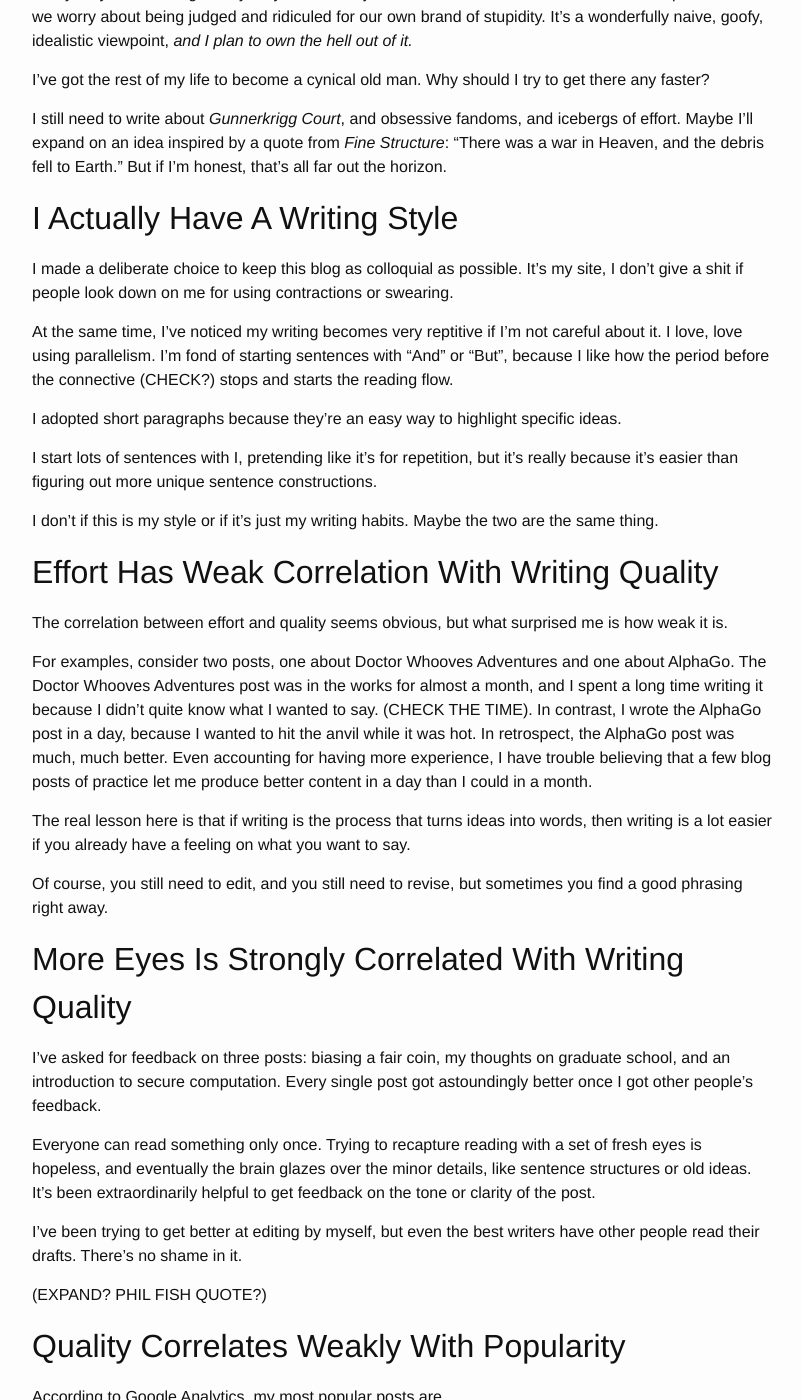
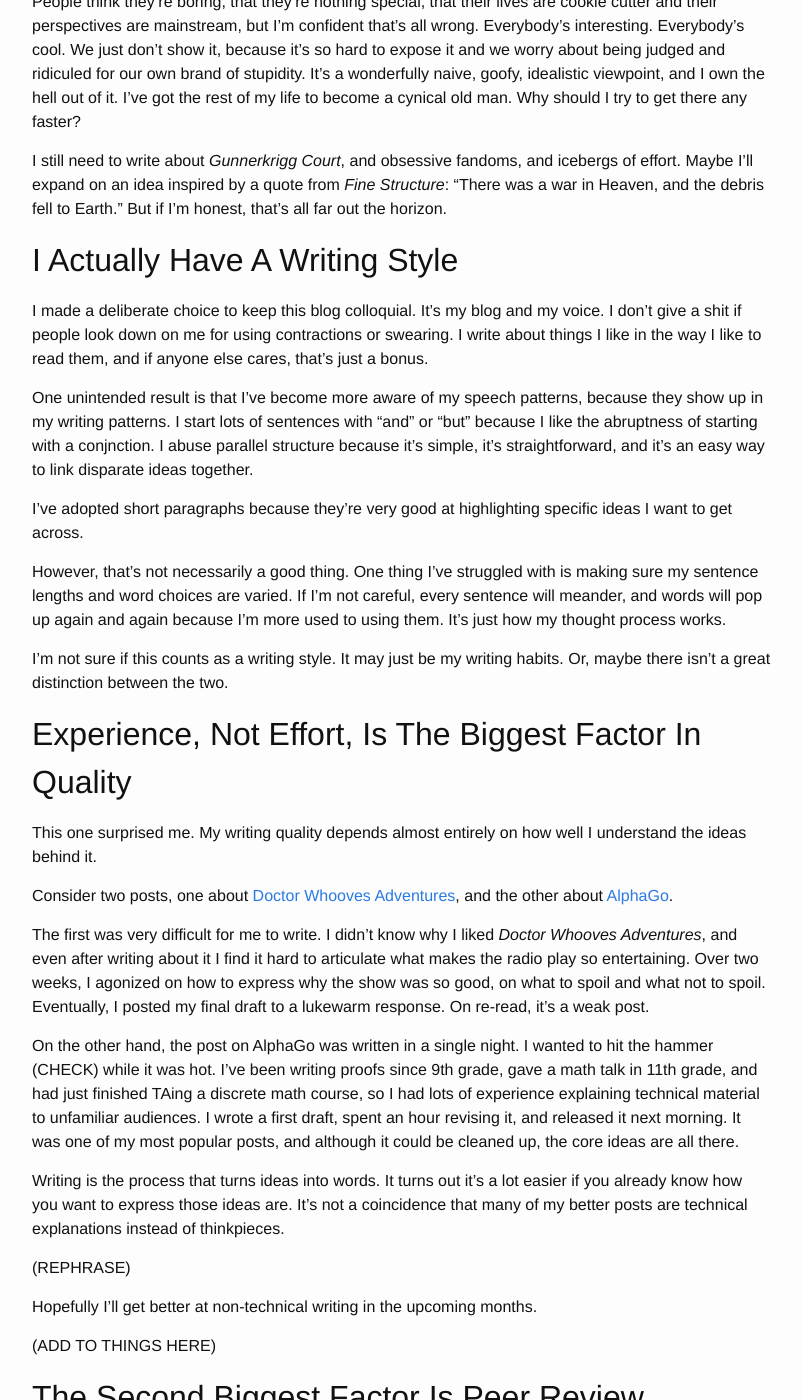
Before and after one commit to alexirpan/alexirpan.github.io, a Jekyll site: the page built from _posts/2016-02-18-half-year.markdown, in a window 1280 px wide and 1400 px high, scrolled down 2756 px. Shown: the whole window, without its empty margins (238-1040 px from the left). Built offline with Jekyll 4.4.1, drawn with Linux system fonts in a browser that asks for light colours; comment, search, counter and statistics services are not loaded; some of the changed text lies outside the part shown.

Commit message:
Getting more ideas down. Nearing a complete second draft

```diff
--- a/_posts/2016-02-18-half-year.markdown
+++ b/_posts/2016-02-18-half-year.markdown
@@ -126,11 +126,12 @@ much the past 6 months. (REORDER)
 Off the top of my head, I have four posts I want to write, and have no work
 on any of them.
 
-Sometimes, people think they're boring. They think they're nothing special, that
-they don't have interesting perspectives or lives. I suppose it's good I don't
-know any narcissists.
-
-But now? I'm quite sure the opposite is true.
+Occasionally, people have thanked me for my writing, or called me interesting
+or special. I'm honored, and I'm very proud of some of my posts, but I don't
+think I'm owed that praise. From my perspective, I've seen some ideas,
+I've thought about parts of my life, and I decided it was worth sharing. Other
+people go through the same things. The only difference is whether they share
+it or not.
 
 > Everybody has a secret world inside of them. All of the
 > people in the whole world, I mean everybody. No matter how dull and boring they
@@ -141,11 +142,13 @@ But now? I'm quite sure the opposite is true.
 (Neil Geiman, *The Sandman*)
 {. :centered }
 
-Everybody's interesting. Everybody's cool. We just don't show it, because it's
+People think they're boring, that they're nothing special, that their lives
+are cookie cutter and their perspectives are mainstream, but I'm confident
+that's all wrong. Everybody's interesting.
+Everybody's cool. We just don't show it, because it's
 so hard to expose it and we worry about being judged and ridiculed for our
 own brand of stupidity. It's a wonderfully naive, goofy, idealistic viewpoint,
-*and I plan to own the hell out of it.*
-
+and I own the hell out of it.
 I've got the rest of my life to become a cynical old man. Why should I try
 to get there any faster?
 
@@ -158,68 +161,90 @@ But if I'm honest, that's all far out the horizon.
 I Actually Have A Writing Style
 -------------------------------------------------------------------------------
 
-I made a deliberate choice to keep this blog as colloquial as possible. It's
-my site, I don't give a shit if people look down on me for using contractions
-or swearing.
+I made a deliberate choice to keep this blog colloquial. It's my blog and my
+voice. I don't give a shit if people look down on me for using contractions
+or swearing. I write about things I like in the way I like to read them, and
+if anyone else cares, that's just a bonus.
 
-At the same time, I've noticed my writing becomes very reptitive if I'm not careful
-about it. I love, love using parallelism. I'm fond of starting sentences with
-"And" or "But", because I like how the period before the connective (CHECK?)
-stops and starts the reading flow.
+One unintended result is that I've become more aware of my speech patterns,
+because they show up in my writing patterns. I start lots of sentences
+with "and" or "but" because I like the abruptness of starting with
+a conjnction. I abuse parallel structure because it's simple, it's straightforward,
+and it's an easy way to link disparate ideas together.
 
-I adopted short paragraphs because they're an easy way to highlight specific
-ideas.
+I've adopted short paragraphs because they're very good at highlighting
+specific ideas I want to get across.
 
-I start lots of sentences with I, pretending like it's for repetition, but
-it's really because it's easier than figuring out more unique sentence
-constructions.
+However, that's not necessarily a good thing. One thing I've struggled with
+is making sure my sentence lengths and word choices are varied. If I'm not
+careful, every sentence will meander, and words will pop up again and again
+because I'm more used to using them. It's just how my thought process works.
 
-I don't if this is my style or if it's just my writing habits. Maybe the two
-are the same thing.
+I'm not sure if this counts as a writing style. It may just be my writing
+habits. Or, maybe there isn't a great distinction between the two.
 
 
-Effort Has Weak Correlation With Writing Quality
+Experience, Not Effort, Is The Biggest Factor In Quality
 -------------------------------------------------------------------------------
 
-The correlation between effort and quality seems obvious, but what surprised
-me is how weak it is.
+This one surprised me. My writing quality depends almost entirely on how well
+I understand the ideas behind it.
 
-For examples, consider two posts, one about Doctor Whooves Adventures and one
-about AlphaGo. The Doctor Whooves Adventures post was in the works for almost
-a month, and I spent a long time writing it because I didn't quite know what
-I wanted to say. (CHECK THE TIME). In contrast, I wrote the AlphaGo post in a day,
-because I wanted to hit the anvil while it was hot. In retrospect, the AlphaGo
-post was much, much better. Even accounting for having more experience, I have
-trouble believing that a few blog posts of practice let me produce better
-content in a day than I could in a month.
+Consider two posts, one about [Doctor Whooves Adventures](http://www.alexirpan.com/2015/09/24/how-an-audio-play-about-a-time-traveling-pony-turned-me-into-a-fanboy.html),
+and the other about [AlphaGo](http://www.alexirpan.com/2016/01/28/deepmind-go.html).
 
-The real lesson here is that if writing is the process that turns ideas into
-words, then writing is a lot easier if you already have a feeling on what
-you want to say.
+The first was very difficult for me to write. I didn't know why I liked
+*Doctor Whooves Adventures*, and even after writing about it I find it hard
+to articulate what makes the radio play so entertaining. Over two weeks, I
+agonized on how to express why the show was so good, on what to spoil and
+what not to spoil. Eventually, I posted my final draft to a lukewarm response.
+On re-read, it's a weak post.
 
-Of course, you still need to edit, and you still need to revise, but sometimes
-you find a good phrasing right away.
+On the other hand, the post on AlphaGo was written in a single night.
+I wanted to hit the hammer (CHECK) while it was hot. I've been writing proofs
+since 9th grade, gave a math talk in 11th grade, and had just finished
+TAing a discrete math course, so I had lots of experience explaining technical
+material to unfamiliar audiences. I wrote a first draft, spent an hour revising
+it, and released it next morning. It was one of my most popular posts, and
+although it could be cleaned up, the core ideas are all there.
+
+Writing is the process that turns ideas into words. It turns out it's a lot
+easier if you already know how you want to express those ideas are. It's not
+a coincidence that many of my better posts are technical explanations instead
+of thinkpieces.
+
+(REPHRASE)
+
+Hopefully I'll get better at non-technical writing in the upcoming months.
+
+(ADD TO THINGS HERE)
 
 
-More Eyes Is Strongly Correlated With Writing Quality
+The Second Biggest Factor Is Peer Review
 ------------------------------------------------------------------------------
 
-I've asked for feedback on three posts: biasing a fair coin, my thoughts on
-graduate school, and an introduction to secure computation. Every single
-post got astoundingly better once I got other people's feedback.
+I've sent drafts for feedback on three posts: biasing a fair coin, my thoughts on
+graduate school, and an introduction to secure computation. Every one got
+astoundingly better.
 
-Everyone can read something only once. Trying to recapture reading with a set
-of fresh eyes is hopeless, and eventually the brain glazes over the minor details,
-like sentence structures or old ideas. It's been extraordinarily helpful to
-get feedback on the tone or clarity of the post.
+I think this is something about writing that everyone knows is true, but it's
+hard to describe how much it actually helps. The first impression is both
+important and impossible to recreate. Eventually, the brain glazes over the
+minor details, and gets set into its own interpretation of the sentences.
 
-I've been trying to get better at editing by myself, but even the best writers
-have other people read their drafts. There's no shame in it.
+> I don't know what I think of it anymore, I've been staring at it for so long.
+> I can't tell. I really can't tell if it's good or not. [... I] don't even
+> see the mistakes anymore.
 
-(EXPAND? PHIL FISH QUOTE?)
+(Phil Fish, *Indie Game: The Movie*)
+{: .centered }
+
+Even the best writers send drafts to editors and friends. There's no shame in
+it. In fact, it's more surprising that I didn't value peer review so
+highly before now. Somehow, that concept didn't enter my brain until now.
 
 
-Quality Correlates Weakly With Popularity
+Quality Doesn't Automatically Lead To Popularity
 ------------------------------------------------------------------------------
 
 According to Google Analytics, my most popular posts are
@@ -228,14 +253,36 @@ According to Google Analytics, my most popular posts are
 * Grad School Thoughts
 * Mystery Hunt 2016 Wrap-Up
 
-Secure computation wins by a mile because I submitted it to HN, and it was
-on the front page for a day. Grad School Thoughts got very good traction
-among my Facebook friends and I tried submitting it to HN. Mystery Hunt 2016 Wrap-Up
-was submitted to the Mystery Hunt subreddit.
+However, the popularity is only loosely connected to the content
+
+* I submitted the post on secure computation to Hacker News, and it was on
+the front page for a day.
+* I also submitted my graduate school post to Hacker News. That one didn't
+stick, but it got very good traction among Facebook friends (who were almost
+all in college and could relate to many of my thoughts.)
+* And finally, I shared the Mystery Hunt post on the Mystery Hunt subreddit.
 
 Right now, the viewership of my blog is almost entirely decided by whether I
-share it outside Facebook, and whether it gets traction outside Facebook.
+share it outside Facebook or not. Alright, so what if I ignore that? All of
+my blog posts are shared on my personal Facebook. By activity there,
+my most popular posts are
 
-By my standards of quality, my best posts are Grad School Thoughs, AlphaGo,
-and A Gentle Introduction to SEcure Computation. They also happen to be three
-of my four most recent posts (not counting this one.)
+* Grad School Thoughts
+* Things I Did In My Khan Academy Internship
+* Tie between Go: More Complicated Than Go Fish and Simulating a Biased Coin With A Fair One
+
+And although this is closer to my standard of quality, I'd rank my Secure
+Computation Post as better than my Khan Academy post.
+
+Again, it's an obvious point, but popularity is driven by several factors
+besides quality. I'm a bit stat obsessed about my blog, probably more than is
+healthy, and I need to remember to judge posts by myself instead of by
+view count.
+
+
+Yes, Writing More Is Helping
+-------------------------------------------------------------------------------
+
+It's not a coincidence that my best posts are my more recent ones. I can't find
+the source, but I've heard everybody cringes when they read their past
+writing, and I'm no exception.
```
